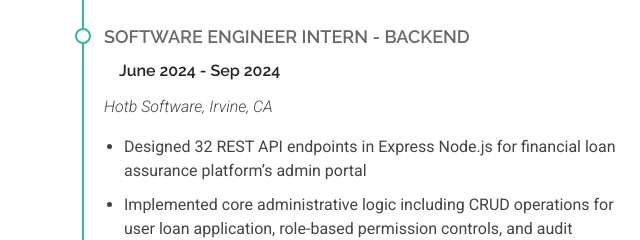
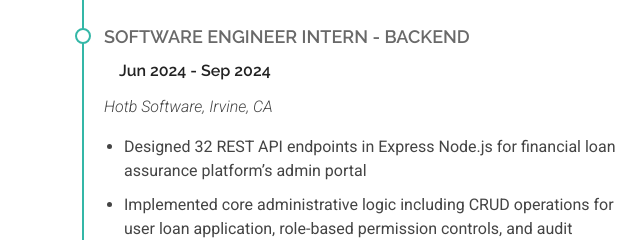
Before and after one commit to RaisinBrand/brandanbright.github.io, a plain HTML site: page index.html in a window 1280 px wide. Shown: the part 1550-1790 px from the top of the page, 0-640 px from the left. Drawn offline with Linux system fonts and the light colour scheme.

Commit message:
looking good 2 fized june

```diff
--- a/index.html
+++ b/index.html
@@ -150,7 +150,7 @@
 
             <div class="resume-item">
               <h4>Software Engineer Intern - Backend</h4>
-              <h5>June 2024 - Sep 2024</h5>
+              <h5>Jun 2024 - Sep 2024</h5>
                <p><em>Hotb Software, Irvine, CA</em></p>
               <ul>
                 <li>Designed 32 REST API endpoints in Express Node.js for financial loan assurance platform’s admin portal </li>
```
